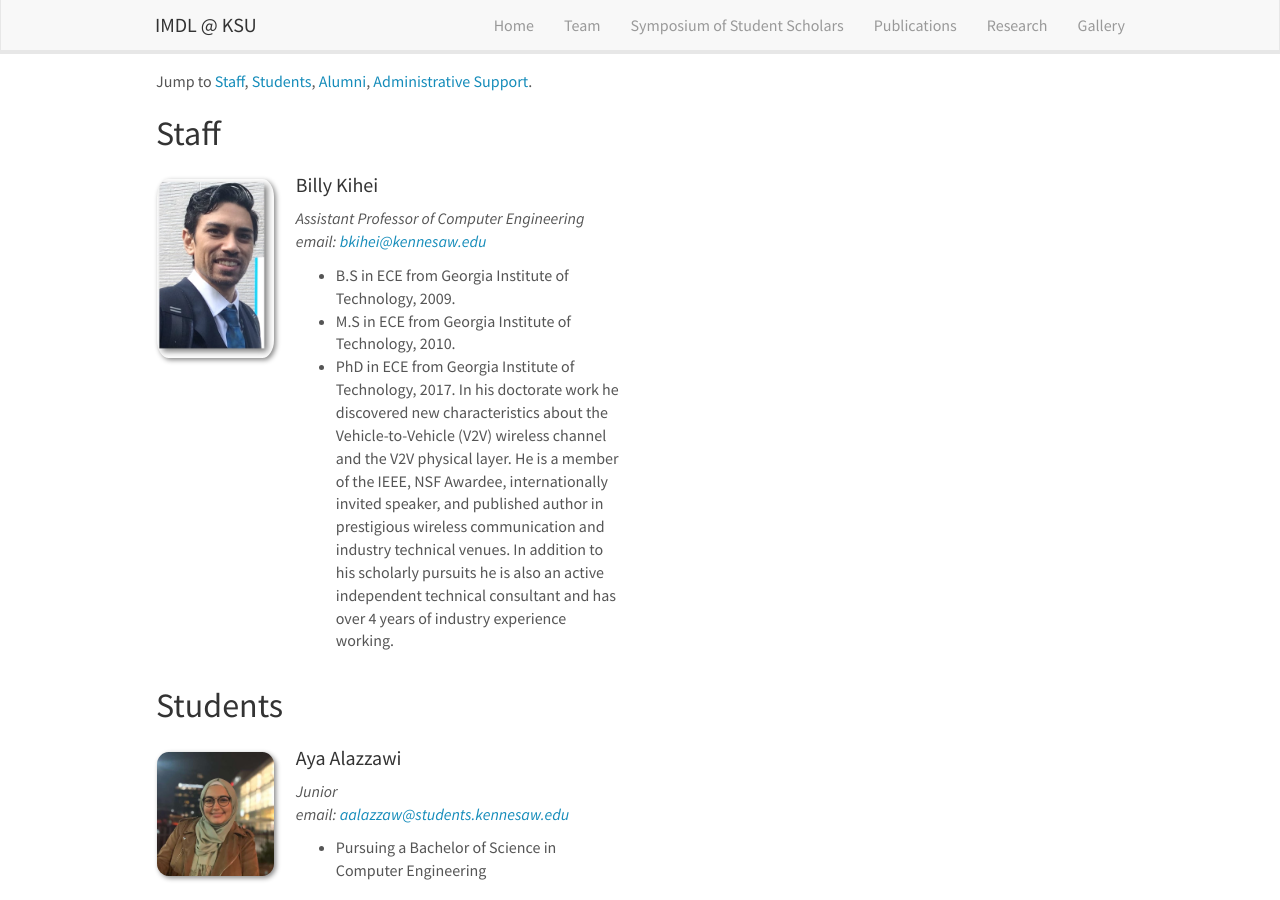
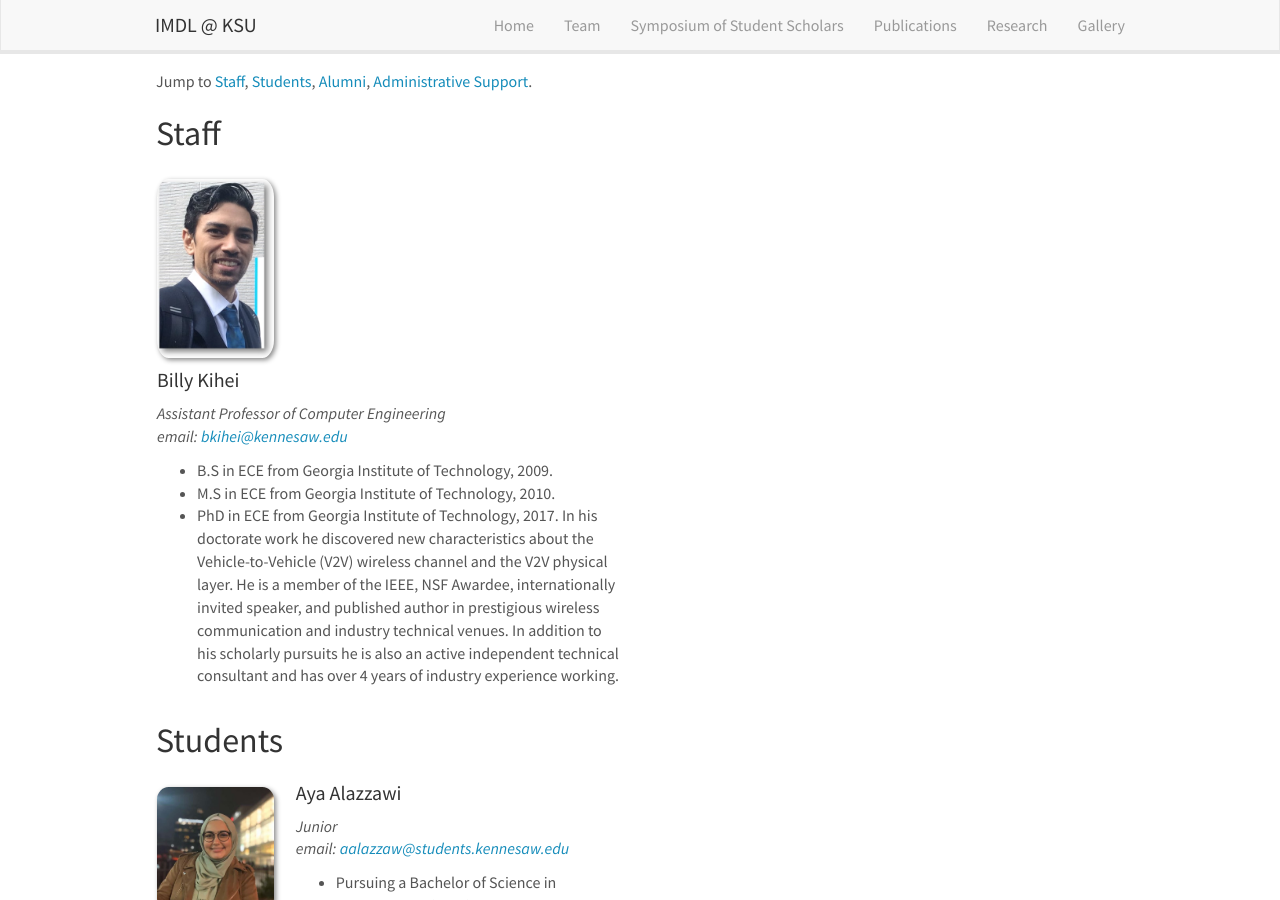
Before and after one commit to Intelligent-Mobile-Device-Lab-at-KSU/webtestbilly, a Jekyll site: the page built from _pages/team.md, in a window 1280 px wide and 900 px high. Built offline with Jekyll 4.4.1, drawn with Linux system fonts in a browser that asks for light colours; nearby versions of some CDN libraries.

Commit message:
Update team.md

```diff
--- a/_pages/team.md
+++ b/_pages/team.md
@@ -19,7 +19,7 @@ Jump to [Staff](#staff), [Students](#students), [Alumni](#alumni), [Administrati
 {% endif %}
 
 <div class="col-sm-6 clearfix">
-  <img src="{{ site.url }}{{ site.baseurl }}/images/teampic/{{ member.photo }}" class="img-responsive" width="25%" style="float: left" />
+  <img src="{{ site.url }}{{ site.baseurl }}/images/teampic/{{ member.photo }}" class="img-responsive" width="25%" />
   <h4>{{ member.name }}</h4>
   <i>{{ member.info }}<br>email: <{{ member.email }}></i>
   <ul style="overflow: hidden">
```
